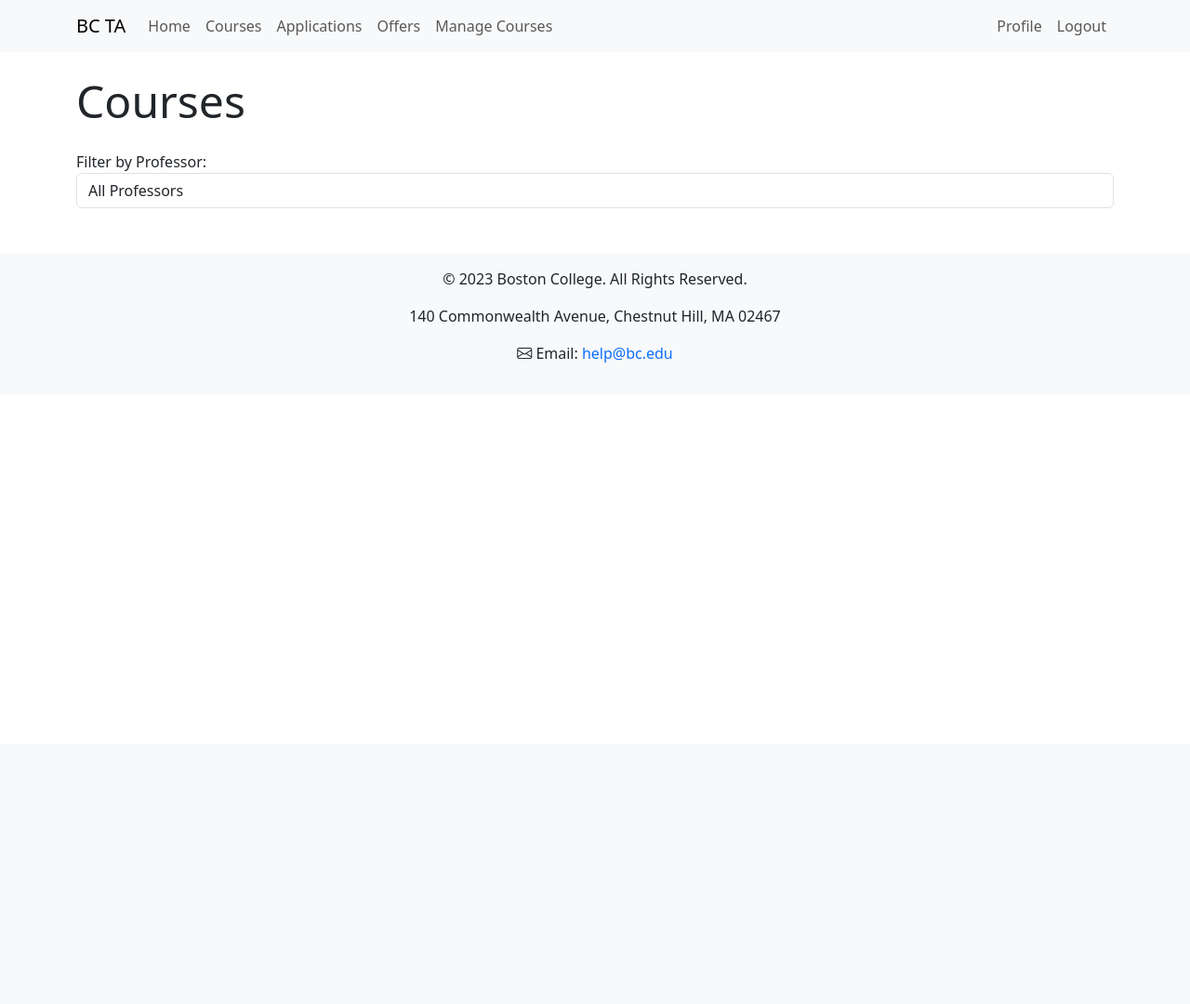
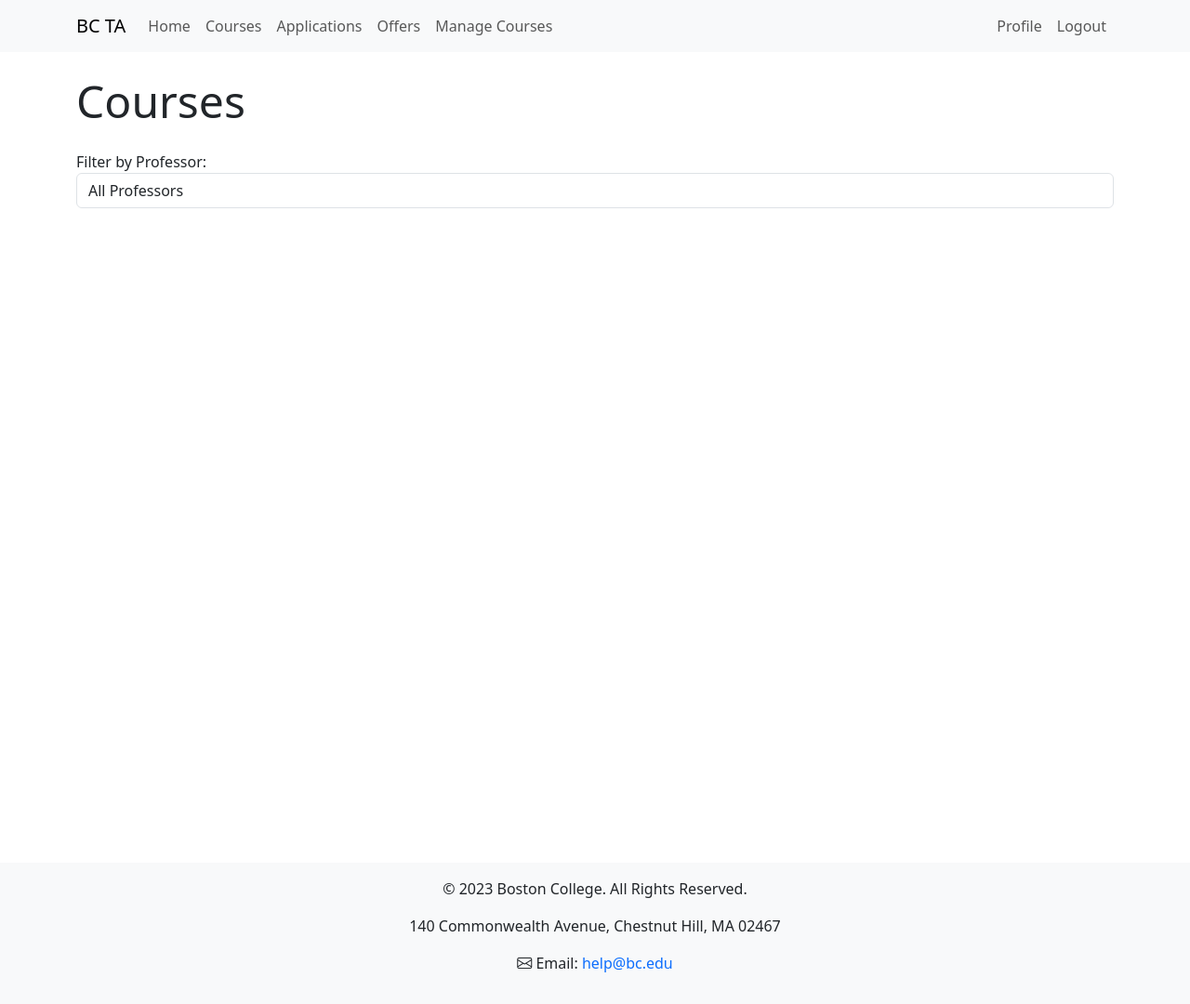
Before and after one commit to k3vkoh/bc-tasystem, a Django app: page /courses/ in a window 1280 px wide. Shown: the whole page at 93% size. Before the commit the page ends 390 px from the top, so only its background shows below. Run offline with Django 4.2, Linux system fonts and the light colour scheme; the visitor is signed in with stand-in values (Sample User, id 1); data comes from the database, SQL or seed files in the repository; data that the repository does not hold is empty.

Commit message:
Fixed footer styling issues

```diff
--- a/src/templates/base.html
+++ b/src/templates/base.html
@@ -21,7 +21,7 @@
   </head>
   <body>
     {% include "components/navbar.html" %}
-    <main role="main" class="container">
+    <main role="main" class="container d-flex flex-column min-vh-100">
         {% if messages %}
             {% for message in messages %}
                 {% if message.tags == 'error' %}
```
